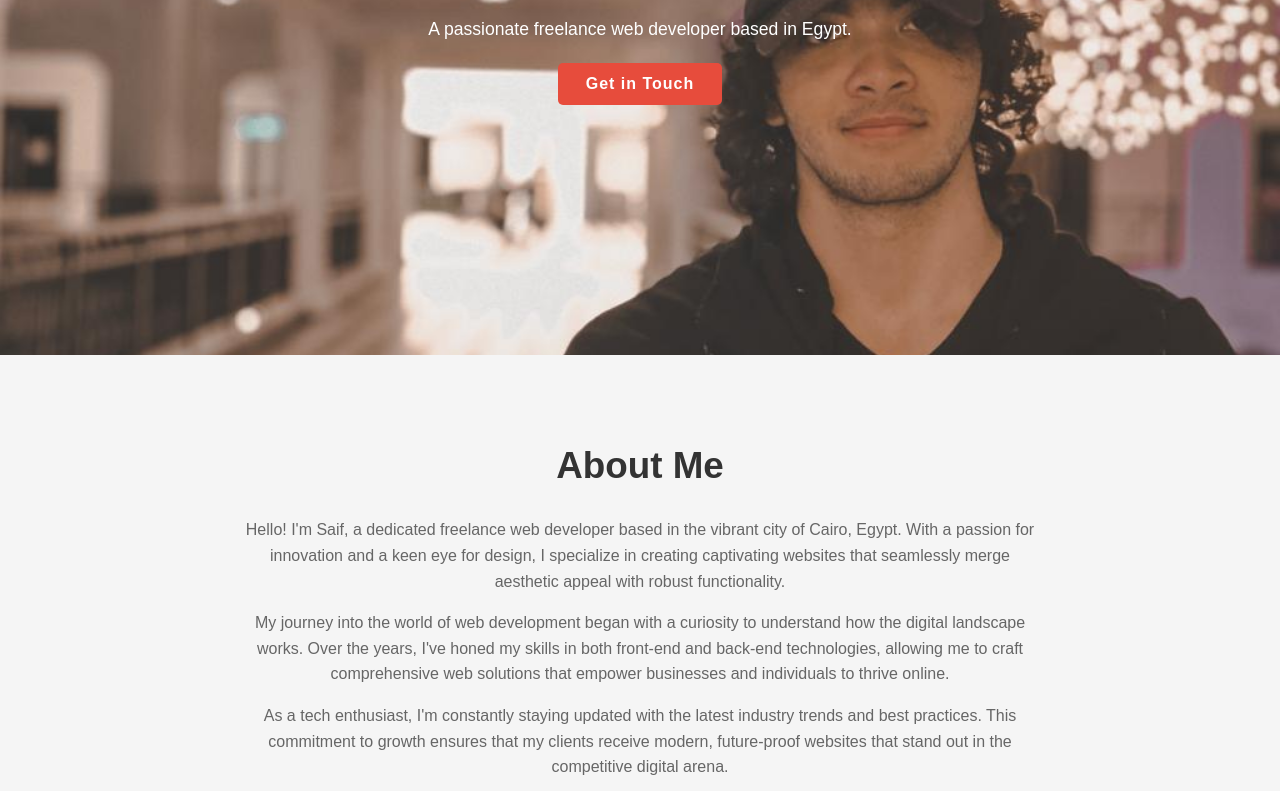
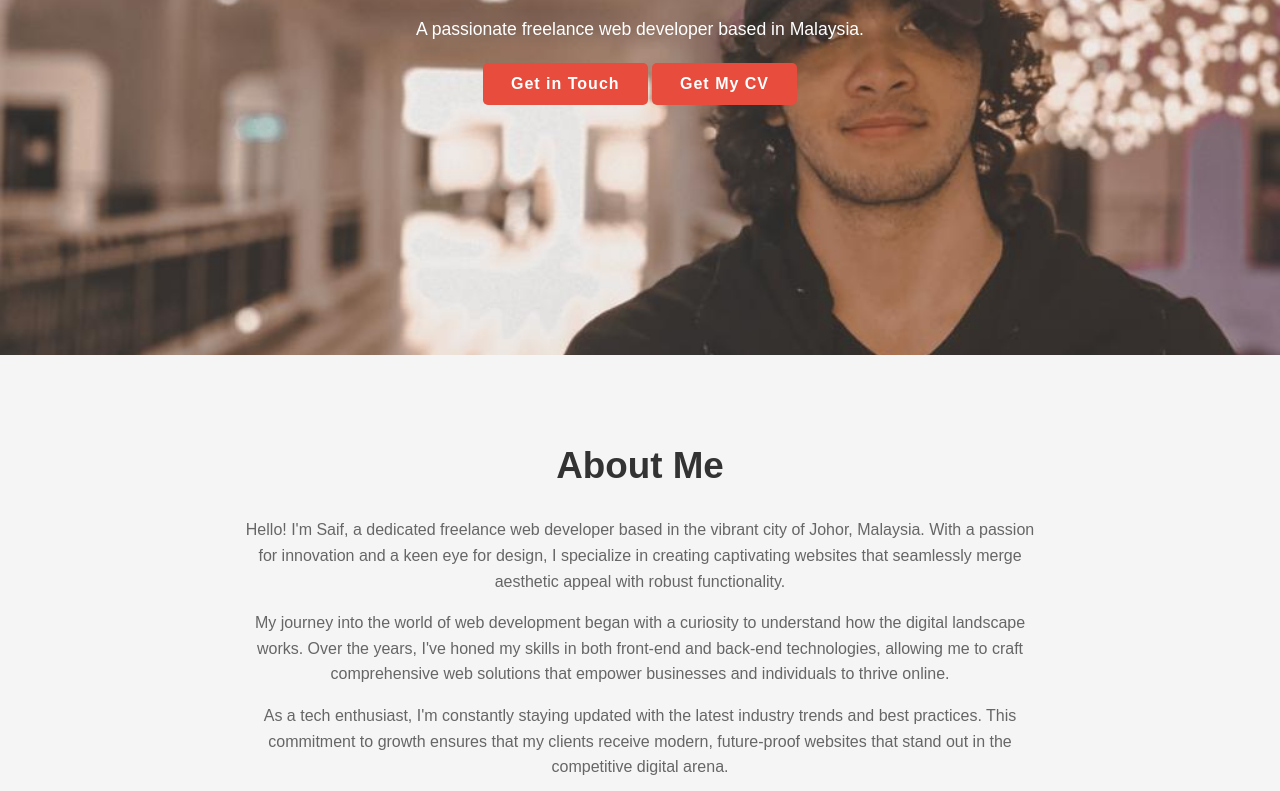
Before and after one commit to SaifWebSolutions/SaifWebSolutions, a plain HTML site: page index.html in a window 1280 px wide. Shown: the part 399-1190 px from the top of the page. Drawn offline with Linux system fonts and the light colour scheme.

Commit message:
Update index.html

```diff
--- a/index.html
+++ b/index.html
@@ -5,7 +5,7 @@
     <meta name="viewport" content="width=device-width, initial-scale=1">
     <title>SaifWebSolutions - Freelance Web Developer</title>
     <style>
-
+        /* Reset styles and basic typography */
         body {
             font-family: Arial, sans-serif;
             margin: 0;
@@ -14,7 +14,7 @@
             color: #333;
         }
 
-
+        /* Header styles */
         header {
             background-color: #222;
             color: white;
@@ -57,7 +57,7 @@
             color: #aaa;
         }
 
-
+        /* Hero section styles */
         #hero {
             background-image: url('saif.jpeg');
             background-size: cover;
@@ -93,13 +93,14 @@
             letter-spacing: 1px;
             transition: background-color 0.3s ease-in-out;
             display: inline-block;
+
         }
 
         .btn:hover {
             background-color: #c0392b;
         }
 
-
+        /* Section styles */
         section {
             padding: 60px 0;
         }
@@ -122,7 +123,7 @@
             line-height: 1.6;
         }
 
-
+        /* Services styles */
         .services-grid {
             display: grid;
             grid-template-columns: repeat(auto-fit, minmax(200px, 1fr));
@@ -153,7 +154,7 @@
             color: #333;
         }
 
-
+        /* Contact section styles */
         #contact {
             background-color: #f9f9f9;
         }
@@ -175,7 +176,7 @@
             display: block;
         }
 
-
+        /* Footer styles */
         footer {
             background-color: #222;
             color: white;
@@ -183,7 +184,7 @@
             padding: 10px;
         }
 
-
+        /* Responsive styles for smaller screens */
         @media (max-width: 768px) {
             header {
                 padding: 10px;
@@ -217,8 +218,8 @@
                 margin: 5px 0;
             }
 
-
-
+            /* Other responsive styles */
+            /* ... */
         }
     </style>
 </head>
@@ -238,15 +239,18 @@
     <section id="hero">
         <div class="hero-content">
             <h1>Hello, I'm Saif</h1>
-            <p>A passionate freelance web developer based in Egypt.</p>
+            <p>A passionate freelance web developer based in Malaysia.</p>
             <a href="#contact" class="btn">Get in Touch</a>
+            <a href="MMycv.pdf" class="btn" download>Get My CV</a>
         </div>
     </section>
+
+
 
     <section id="about">
         <div class="section-content">
             <h2>About Me</h2>
-            <p>Hello! I'm Saif, a dedicated freelance web developer based in the vibrant city of Cairo, Egypt. With a passion for innovation and a keen eye for design, I specialize in creating captivating websites that seamlessly merge aesthetic appeal with robust functionality.</p>
+            <p>Hello! I'm Saif, a dedicated freelance web developer based in the vibrant city of Johor, Malaysia. With a passion for innovation and a keen eye for design, I specialize in creating captivating websites that seamlessly merge aesthetic appeal with robust functionality.</p>
 
             <p>My journey into the world of web development began with a curiosity to understand how the digital landscape works. Over the years, I've honed my skills in both front-end and back-end technologies, allowing me to craft comprehensive web solutions that empower businesses and individuals to thrive online.</p>
 
@@ -257,6 +261,7 @@
             <p>When I'm not immersed in coding and designing, you can find me exploring Cairo's rich history, savoring traditional Egyptian cuisine, or enjoying a leisurely stroll along the Nile. Feel free to reach out to me for a chat about your next web project or simply to share your favorite travel stories!</p>
         </div>
     </section>
+
 
     <section id="services">
         <div class="section-content">
@@ -308,12 +313,15 @@
         </div>
     </section>
 
+
+
+
 <footer>
     <p>&copy; 2023 SaifWebSolutions</p>
 </footer>
 
 <script>
-
+    // Smooth scrolling
     document.querySelectorAll('a[href^="#"]').forEach(anchor => {
         anchor.addEventListener('click', function (e) {
             e.preventDefault();
@@ -323,7 +331,7 @@
         });
     });
 
-
+    // Mobile navigation
     const menuIcon = document.querySelector('.menu-icon');
     const navMenu = document.querySelector('nav ul');
 
@@ -331,7 +339,7 @@
         navMenu.classList.toggle('active');
     });
 
-
+    // Highlight active navigation link
     window.addEventListener('scroll', () => {
         const sections = document.querySelectorAll('section');
         sections.forEach(section => {
```
Lines whose indentation alone changed are shown as unchanged.
